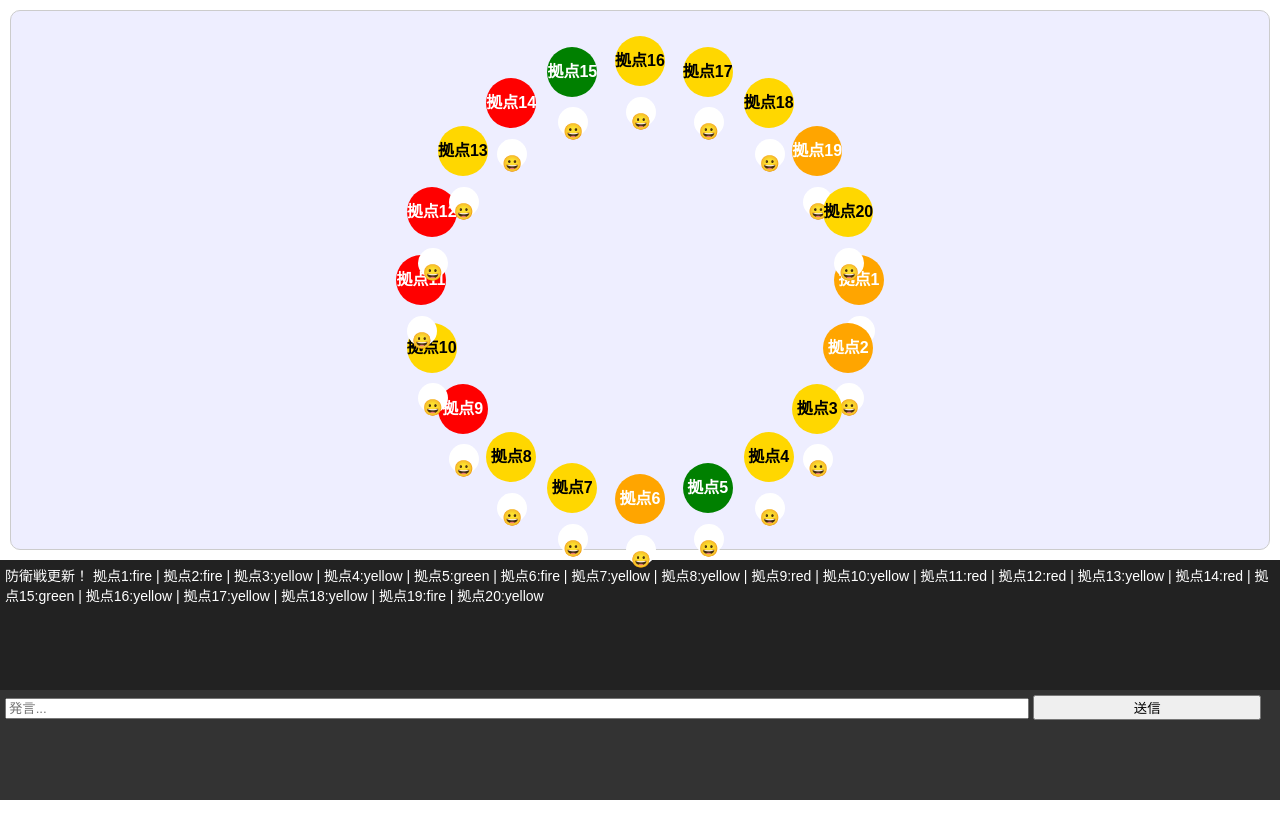
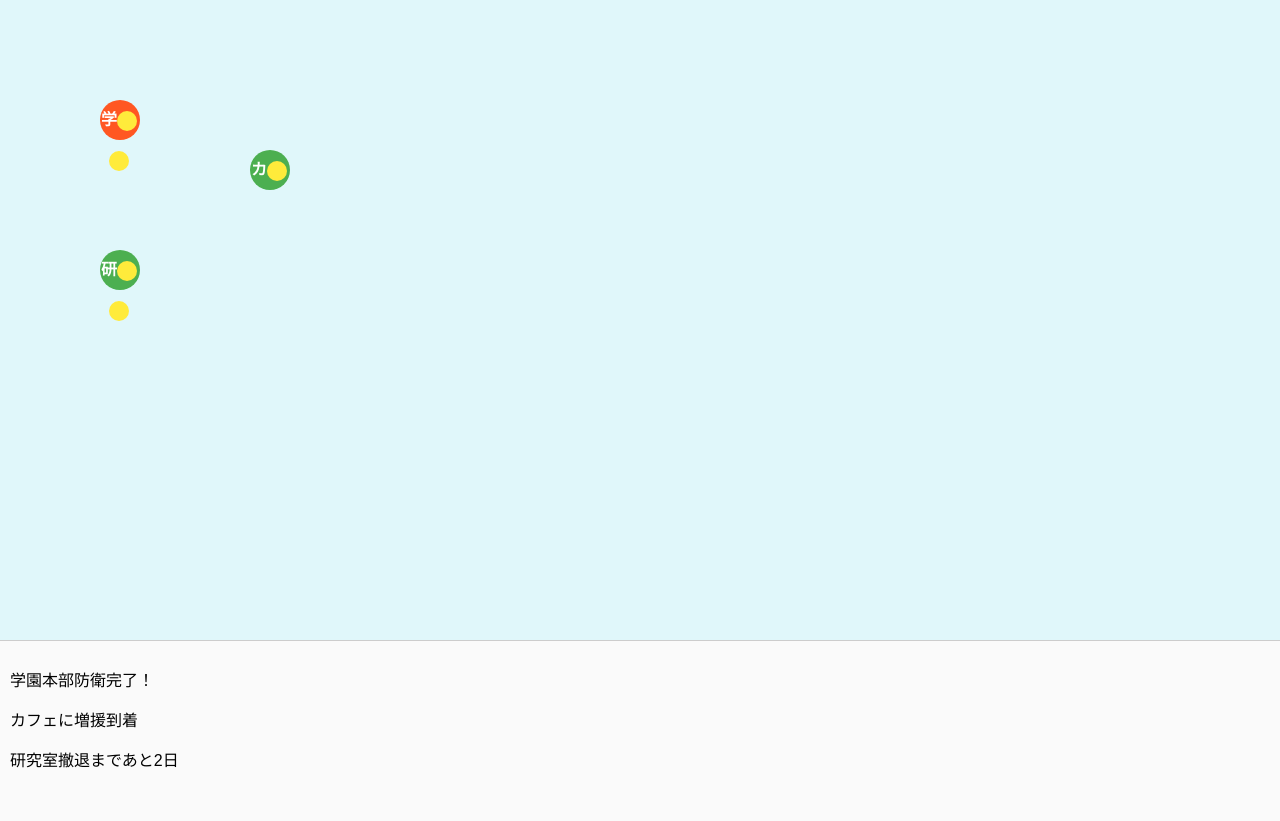
Before and after one commit to sakuraebiage/-, a plain HTML site: page index.html in a window 1280 px wide. Before the commit the page ends 800 px from the top, so only its background shows below. Drawn offline with Linux system fonts and the light colour scheme.

Commit message:
Update index.html

```diff
--- a/index.html
+++ b/index.html
@@ -2,92 +2,87 @@
 <html lang="ja">
 <head>
 <meta charset="UTF-8">
-<title>防衛戦モック</title>
+<title>防衛戦マップ</title>
 <style>
-  body { font-family: sans-serif; margin:0; display:flex; flex-direction:column; height:100vh; }
-  #map { flex:1; position:relative; background:#eef; border:1px solid #ccc; margin:10px; border-radius:10px; }
-  .base { width:50px; height:50px; border-radius:50%; position:absolute; text-align:center; line-height:50px; color:white; font-weight:bold; }
-  .green { background:green; }
-  .yellow { background:gold; color:black; }
-  .red { background:red; }
-  .fire { background:orange; }
-  .face { width:30px; height:30px; border-radius:50%; background:#fff; display:inline-block; vertical-align:middle; margin-left:2px; }
-  #log { height:120px; overflow-y:auto; background:#222; color:#fff; padding:5px; font-size:14px; }
-  #chat { height:100px; overflow-y:auto; background:#333; color:#fff; padding:5px; font-size:14px; }
-  #chat input { width:80%; }
-  #chat button { width:18%; }
+body { font-family: sans-serif; margin: 0; padding: 0; }
+#map { position: relative; width: 100%; height: 80vh; background: #e0f7fa; }
+.base { width: 40px; height: 40px; border-radius: 50%; position: absolute; text-align: center; line-height: 40px; color: #fff; font-weight: bold; cursor: pointer; }
+.official { background: #ff5722; }
+.user { background: #4caf50; }
+.arrow { position: absolute; width: 2px; background: black; transform-origin: top left; }
+#announcements { height: 20vh; background: #fafafa; overflow-y: auto; padding: 10px; border-top: 1px solid #ccc; }
+.face { width: 20px; height: 20px; border-radius: 50%; display: inline-block; background: #ffeb3b; margin-right: 2px; vertical-align: middle; }
 </style>
 </head>
 <body>
-
 <div id="map"></div>
-<div id="log">戦況アナウンス...</div>
-<div id="chat">
-  <div id="chat-messages"></div>
-  <input type="text" id="chat-input" placeholder="発言...">
-  <button onclick="sendChat()">送信</button>
-</div>
-
+<div id="announcements"></div>
 <script>
 const map = document.getElementById('map');
-const log = document.getElementById('log');
-const chatMessages = document.getElementById('chat-messages');
+const announcements = document.getElementById('announcements');
 
-// 20拠点情報
-const bases = [];
-for(let i=0;i<20;i++){
-  bases.push({name:'拠点'+(i+1), angle:i*18, status:'green', face:'😀'});
+// 拠点データ
+const bases = [
+  { id: 'official1', x: 100, y: 100, type: 'official', name: '学園本部', faces: ['A','B'] },
+  { id: 'user1', x: 250, y: 150, type: 'user', name: 'カフェ', faces: ['C'] },
+  { id: 'user2', x: 100, y: 250, type: 'user', name: '研究室', faces: ['D','E'] }
+];
+
+// マップに配置
+bases.forEach(b => {
+  const div = document.createElement('div');
+  div.className = 'base ' + b.type;
+  div.style.left = b.x + 'px';
+  div.style.top = b.y + 'px';
+  div.innerHTML = b.name[0]; // 先頭文字表示
+
+  // 顔アイコン
+  b.faces.forEach(f => {
+    const fdiv = document.createElement('span');
+    fdiv.className = 'face';
+    fdiv.title = f;
+    div.appendChild(fdiv);
+  });
+
+  // クリックでチャットページへ
+  div.onclick = () => {
+    const areaName = encodeURIComponent(b.name);
+    window.location.href = `chat.html?area=${areaName}`;
+  };
+
+  map.appendChild(div);
+});
+
+// 線を描く関数
+function drawLine(x1, y1, x2, y2){
+  const line = document.createElement('div');
+  line.className = 'arrow';
+  const dx = x2 - x1;
+  const dy = y2 - y1;
+  const length = Math.sqrt(dx*dx + dy*dy);
+  line.style.width = length + 'px';
+  line.style.left = x1 + 'px';
+  line.style.top = y1 + 'px';
+  const angle = Math.atan2(dy, dx) * 180 / Math.PI;
+  line.style.transform = `rotate(${angle}deg)`;
+  map.appendChild(line);
 }
 
-// マップに配置
-function renderMap(){
-  map.innerHTML = '';
-  const cx = map.clientWidth/2;
-  const cy = map.clientHeight/2;
-  const r = Math.min(cx, cy)-50;
-  bases.forEach(b=>{
-    const rad = b.angle*Math.PI/180;
-    const x = cx + r*Math.cos(rad) -25;
-    const y = cy + r*Math.sin(rad) -25;
-    const div = document.createElement('div');
-    div.className = 'base '+b.status;
-    div.style.left = x+'px';
-    div.style.top = y+'px';
-    div.innerHTML = b.name+'<div class="face">'+b.face+'</div>';
-    map.appendChild(div);
-  });
-}
+// 線を描く（公式→ユーザー拠点）
+drawLine(100+20,100+20,250+20,150+20);
+drawLine(100+20,100+20,100+20,250+20);
 
-// 戦況更新（簡易ランダム）
-function updateStatus(){
-  bases.forEach(b=>{
-    const r = Math.random();
-    if(r<0.1) b.status='fire';
-    else if(r<0.3) b.status='red';
-    else if(r<0.6) b.status='yellow';
-    else b.status='green';
-  });
-  renderMap();
-  log.innerHTML = '防衛戦更新！\n' + bases.map(b=>b.name+':'+b.status).join(' | ');
-}
-
-// チャット送信
-function sendChat(){
-  const val = document.getElementById('chat-input').value;
-  if(!val) return;
-  const msg = document.createElement('div');
-  msg.textContent = 'プレイヤー: '+val;
-  chatMessages.appendChild(msg);
-  chatMessages.scrollTop = chatMessages.scrollHeight;
-  document.getElementById('chat-input').value='';
-}
-
-// 初期表示
-renderMap();
-
-// 5秒ごとに戦況更新
-setInterval(updateStatus,5000);
-
+// 簡易アナウンス
+const logs = [
+  '学園本部防衛完了！',
+  'カフェに増援到着',
+  '研究室撤退まであと2日'
+];
+logs.forEach(l => {
+  const p = document.createElement('p');
+  p.textContent = l;
+  announcements.appendChild(p);
+});
 </script>
 </body>
 </html>
```
